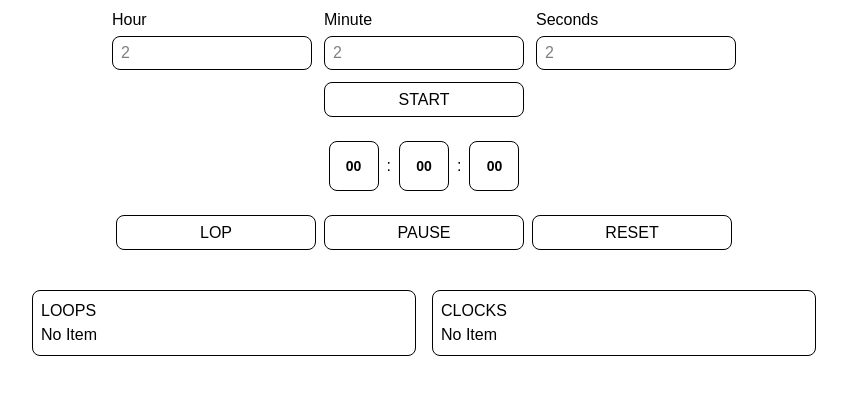
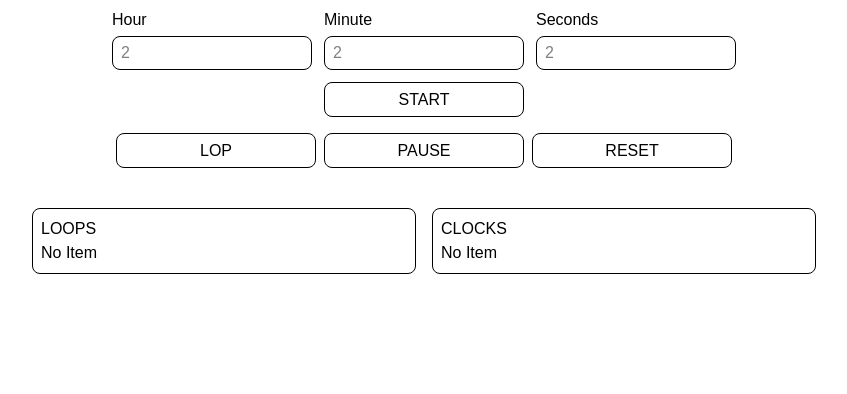
Before and after one commit to RaminMajidi/timer-task, a Next.js app: page / in a window 1280 px wide. Shown: the top 394 px of the page, without its empty margins (216-1063 px from the left). Built offline with nearby package versions, Linux system fonts and the light colour scheme.

Commit message:
[fixed] bugs

```diff
--- a/src/components/timer/btnStart/BtnStart.tsx
+++ b/src/components/timer/btnStart/BtnStart.tsx
@@ -7,7 +7,7 @@ const BtnStart = () => {
 
     const { hour, minute, second, setStartTimer,
         pauseStatus, setPauseStatus, setClocks,
-        pauseLocalTime, pauseCount
+        pauseLocalTime, pauseCount, setShowInputs, showInputs
     } = useTimerStore();
 
     const startTimeHandler = () => {
@@ -23,6 +23,10 @@ const BtnStart = () => {
                 text: "Please fill in at least one of the fields.",
             });
         } else {
+            if (showInputs) {
+                setShowInputs(false)
+            }
+
             setStartTimer(true);
         }
     }
--- a/src/components/timer/showTimer/Index.tsx
+++ b/src/components/timer/showTimer/Index.tsx
@@ -8,8 +8,9 @@ const ShowTimer = () => {
     const { hour, setHour, minute, setMinute, second, setSecond, startTimer, setStartTimer } = useTimerStore();
 
     useEffect(() => {
+        let timer:ReturnType<typeof setTimeout>;;
         if (startTimer) {
-            setTimeout(() => {
+            timer = setTimeout(() => {
                 if (!hour && !minute && !second) {
                     setStartTimer(false);
                     return;
@@ -35,9 +36,15 @@ const ShowTimer = () => {
             }, 1000);
         }
 
+        return ()=>{
+            clearTimeout(timer)
+        }
+
     }, [startTimer, totlaTime])
 
     return (
+        <>
+            {startTimer ? (
                 <div className='flex flex-wrap gap-2 justify-center items-center my-4'>
                     <TimerItem
                         calssName=''
@@ -55,6 +62,8 @@ const ShowTimer = () => {
                     />
 
                 </div>
+            ) : null}
+        </>
     )
 }
 
--- a/src/components/timer/topInputs/Index.tsx
+++ b/src/components/timer/topInputs/Index.tsx
@@ -5,10 +5,13 @@ import BtnStart from "../btnStart/BtnStart";
 
 const TopInputs = () => {
 
-    const { hour, setHour, minute, setMinute, second, setSecond } = useTimerStore();
+    const { hour, setHour, minute, setMinute, second, setSecond, showInputs } = useTimerStore();
 
 
     return (
+        <>
+            {
+                showInputs &&
                 <article className={`flex flex-wrap gap-3 p-2 items-end justify-center`}>
                     <Input
                         label="Hour"
@@ -41,6 +44,8 @@ const TopInputs = () => {
                     />
                     <BtnStart />
                 </article>
+            }
+        </>
     )
 }
 
--- a/src/stores/TimerStore.ts
+++ b/src/stores/TimerStore.ts
@@ -25,11 +25,15 @@ type TimerState = {
     setClocks: () => void;
     pauseLocalTime: string;
     setPauseLocalTime: (pauseLocalTime: string) => void;
+    showInputs: boolean,
+    setShowInputs: (showInputs: boolean) => void,
 }
 
 export const useTimerStore = create<TimerState>()(devtools(
     (set, get) => ({
-        reset: () => { set(() => ({ hour: null, minute: null, second: null, startTimer: false, lops: [], clocks: [], pauseLocalTime: '', pauseCount: 0, pauseStatus: false })) },
+        showInputs: true,
+        setShowInputs: (showInputs) => { set((state) => ({ ...state, showInputs })) },
+        reset: () => { set(() => ({ hour: null, minute: null, second: null, startTimer: false, lops: [], clocks: [], pauseLocalTime: '', pauseCount: 0, pauseStatus: false ,showInputs:true})) },
         showBtnStart: true,
         setShowBtnStart: (value) => { set((state) => ({ ...state, showBtnStart: value })) },
         hour: null,
```
Lines whose indentation alone changed are shown as unchanged.
